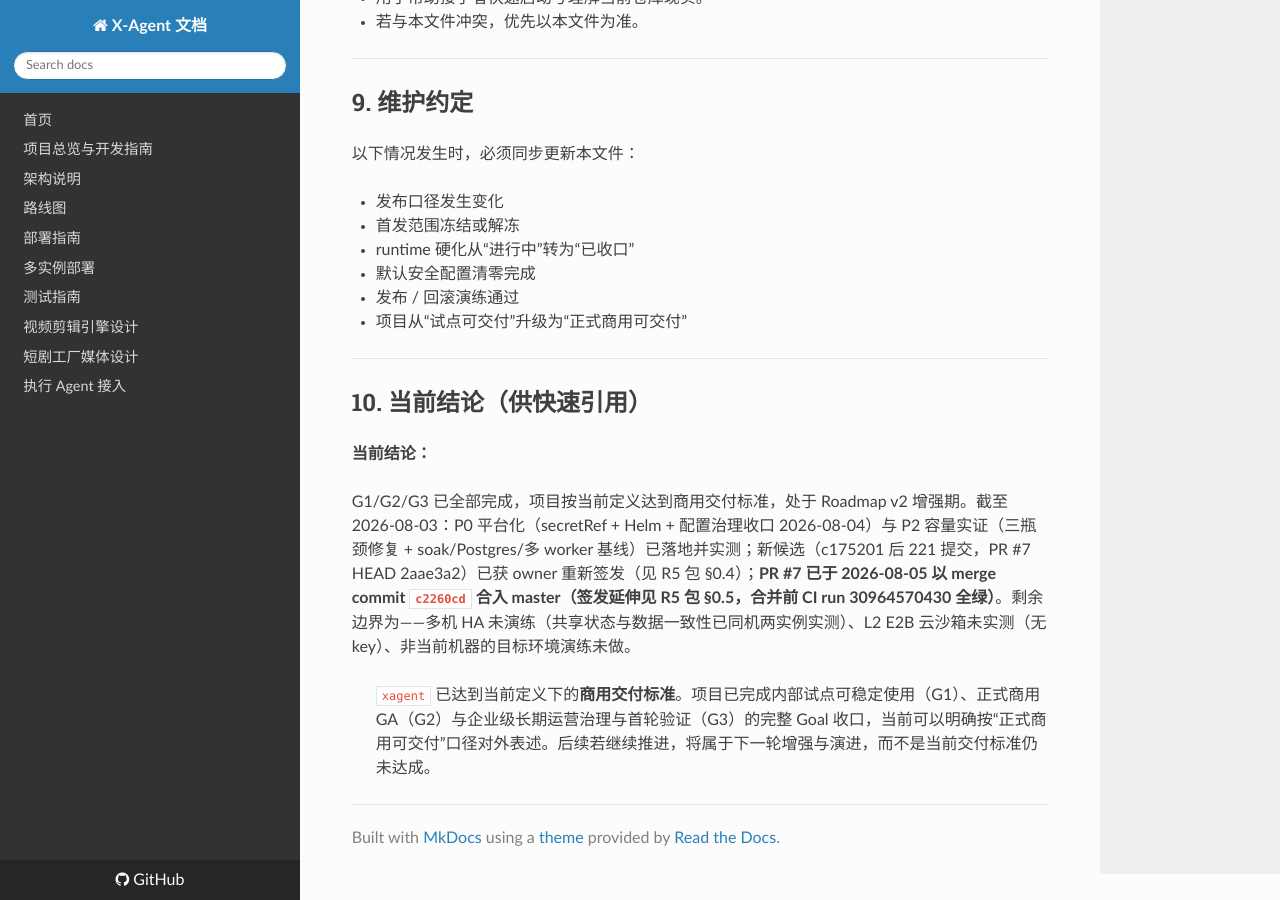
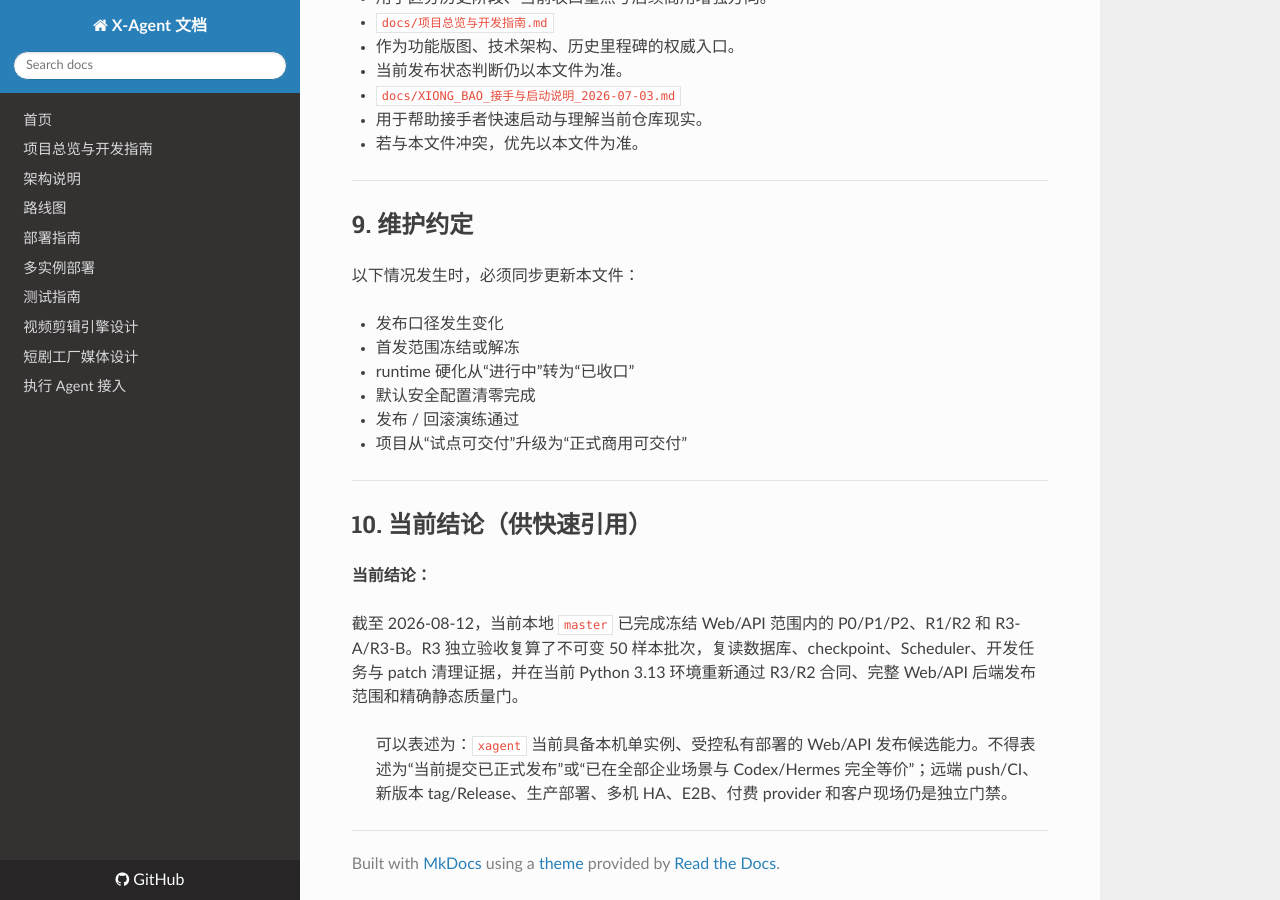
Before and after one commit to xiongpinji/xiongbao, an MkDocs documentation site: the page built from docs/COMMERCIAL_STATUS_SOURCE_OF_TRUTH.md, in a window 1280 px wide and 900 px high, scrolled down 7479 px. Built offline with MkDocs 1.6.1, drawn with Linux system fonts in a browser that asks for light colours; nearby versions of some CDN libraries; some of the changed text lies outside the part shown.

Commit message:
chore(发布): 收口 R3 独立验收门

```diff
--- a/docs/COMMERCIAL_STATUS_SOURCE_OF_TRUTH.md
+++ b/docs/COMMERCIAL_STATUS_SOURCE_OF_TRUTH.md
@@ -2,19 +2,21 @@
 
 > **用途：** 本文档是 `xagent` 当前项目状态、发布口径与商用 readiness 判断的唯一事实源。凡是 README、ROADMAP、项目总览、接手说明、对外同步材料与本文件冲突时，以本文件为准。
 >
-> **更新时间：** 2026-08-07（当前 Web/API 竞品差距硬化范围覆盖此前宽口径结论）
+> **更新时间：** 2026-08-12（R3 独立验收后的 Web/API 发布候选口径）
 >
 > **适用对象：** owner、研发、QA、交付、下一位接手者。
 
 ---
 
-## 0. 当前发布范围覆盖说明（2026-08-07）
+## 0. 当前发布范围覆盖说明（2026-08-12）
 
-- 当前正在验收的候选只包含 **Web/API**；短剧业务链路和 Tauri 桌面端明确排除。
+- 当前候选只包含 **Web/API**；短剧业务链路和 Tauri 桌面端明确排除。
 - 短剧由独立项目运行，稳定后按独立集成规格接入；仓库内相关源码不构成本阶段发布证据。
-- 当前分支属于 v1.0.0 之后的未发布硬化工作。现有 `v1.0.0` 标签不得移动或复用，实际发布必须选择与 API/Web/README 一致的新标签。
-- 在 Web/API P0 发布基础、P1 开发任务闭环、P2 持久调度/技能/会话恢复和 R1 发布级审计全部通过前，不得把本轮竞品差距补齐表述为“已达到发布标准”。
-- 下文 G1/G2/G3 结论是此前验收定义下的历史结论，不自动覆盖本轮更严格的 Web/API 发布门禁与 Codex/Hermes 对标目标。
+- P0/P1/P2、R1/R2 与 R3-A/R3-B 已在本地 `master` 完成；独立验收确认单一 50 样本真实 `qwen3:4b` 批次为 Chat 30/30、Scheduler 10/10、file_write 10/10，三类 P95 均低于冻结门槛，硬失败指标均为 0。
+- 当前结论是“本机单实例 Web/API 发布候选通过本地门禁”，不是远端已发布或客户生产已验收。当前提交尚未 push，未获得对应远端 CI、新 tag、GitHub Release 或生产部署证据。
+- 现有 `v1.0.0` 标签不得移动或复用；后续发布必须选择与 API/Web/README 一致的新版本并重新完成远端发布签字。
+- 冻结的 Codex/Hermes 差距清单已在本地实现和验收，但这不等同于对竞品全部能力的永久完全等价；多机 HA、E2B、付费 provider 与客户现场仍未验证。
+- 第 1～9 节保留了此前 G1/G2/G3 和 Roadmap v2 的历史证据与口径。若与本节或第 10 节冲突，以本节和第 10 节为准。
 
 ---
 
@@ -243,6 +245,6 @@
 
 **当前结论：**
 
-G1/G2/G3 已全部完成，项目按当前定义达到商用交付标准，处于 Roadmap v2 增强期。截至 2026-08-03：P0 平台化（secretRef + Helm + 配置治理收口 2026-08-04）与 P2 容量实证（三瓶颈修复 + soak/Postgres/多 worker 基线）已落地并实测；新候选（c175201 后 221 提交，PR #7 HEAD 2aae3a2）已获 owner 重新签发（见 R5 包 §0.4）；**PR #7 已于 2026-08-05 以 merge commit `c2260cd` 合入 master（签发延伸见 R5 包 §0.5，合并前 CI run 30964570430 全绿）**。剩余边界为——多机 HA 未演练（共享状态与数据一致性已同机两实例实测）、L2 E2B 云沙箱未实测（无 key）、非当前机器的目标环境演练未做。
+截至 2026-08-12，当前本地 `master` 已完成冻结 Web/API 范围内的 P0/P1/P2、R1/R2 和 R3-A/R3-B。R3 独立验收复算了不可变 50 样本批次，复读数据库、checkpoint、Scheduler、开发任务与 patch 清理证据，并在当前 Python 3.13 环境重新通过 R3/R2 合同、完整 Web/API 后端发布范围和精确静态质量门。
 
-> `xagent` 已达到当前定义下的**商用交付标准**。项目已完成内部试点可稳定使用（G1）、正式商用 GA（G2）与企业级长期运营治理与首轮验证（G3）的完整 Goal 收口，当前可以明确按“正式商用可交付”口径对外表述。后续若继续推进，将属于下一轮增强与演进，而不是当前交付标准仍未达成。
+> 可以表述为：`xagent` 当前具备本机单实例、受控私有部署的 Web/API 发布候选能力。不得表述为“当前提交已正式发布”或“已在全部企业场景与 Codex/Hermes 完全等价”；远端 push/CI、新版本 tag/Release、生产部署、多机 HA、E2B、付费 provider 和客户现场仍是独立门禁。
```
Also changed, not shown: docs/COMMERCIAL_RELEASE_CHECKLIST_V1.md (+2 -0 lines), docs/ROADMAP_V3.md (+9 -0 lines), docs/coordination/WEB_API_RELEASE_TASK_BOARD.md (+6 -5 lines), docs/coordination/reports/WEB_API_R3_INDEPENDENT_ACCEPTANCE.md (added, +76 -0 lines), .quality-baseline.json, 3 other files.
